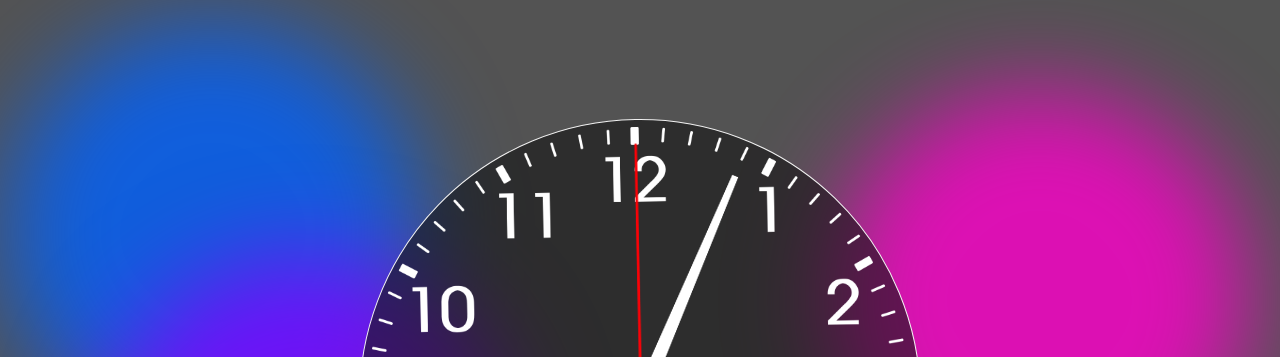
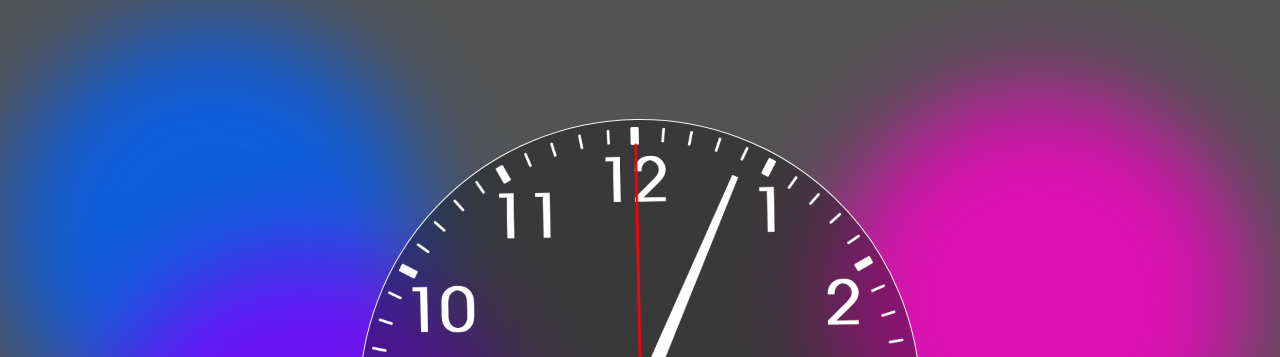
Before and after one commit to Everaldo-Martins/Relogio_Analogico, a plain HTML site: page index.html in a window 1280 px wide. Shown: the top 357 px of the page. Drawn offline with Linux system fonts and the light colour scheme.

Commit message:
Aumento da transparência do backgroundo do relógio.

```diff
--- a/data/css/style.css
+++ b/data/css/style.css
@@ -55,13 +55,13 @@ main section {
 }
 
 main section .clock {
-    background: rgba(20, 20, 20, 0.6) url('../img/bg_clock.png');
+    background: rgba(20, 20, 20, 0.4) url('../img/bg_clock.png');
     background-repeat: no-repeat;
     background-size: 97%;
     background-position: center;
     width: min(100%, 35rem);
     height: min(100%, 35rem);
-    border: .1rem solid #f1f1f1;
+    border: .1rem solid rgb(241, 241, 241);
     border-radius: 40rem;
     position: relative;
     transform: rotate(-1deg);
```
